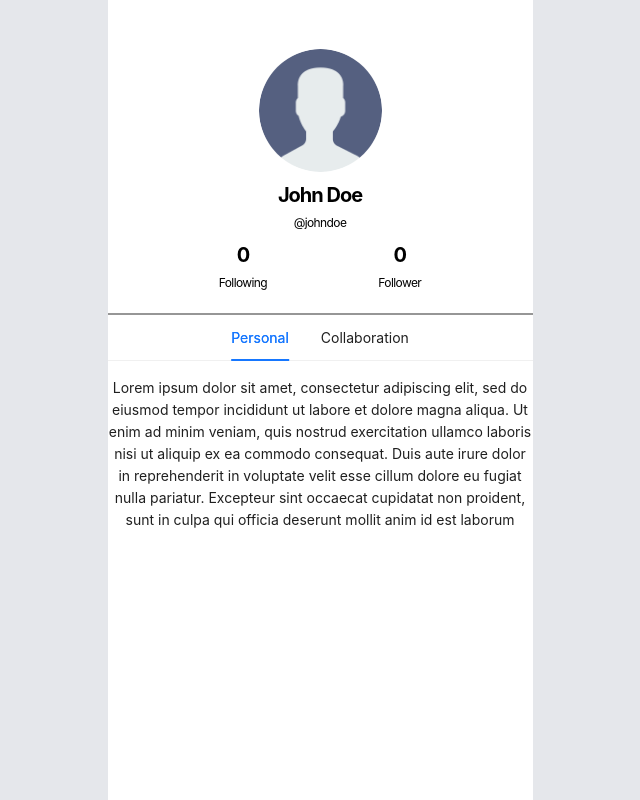
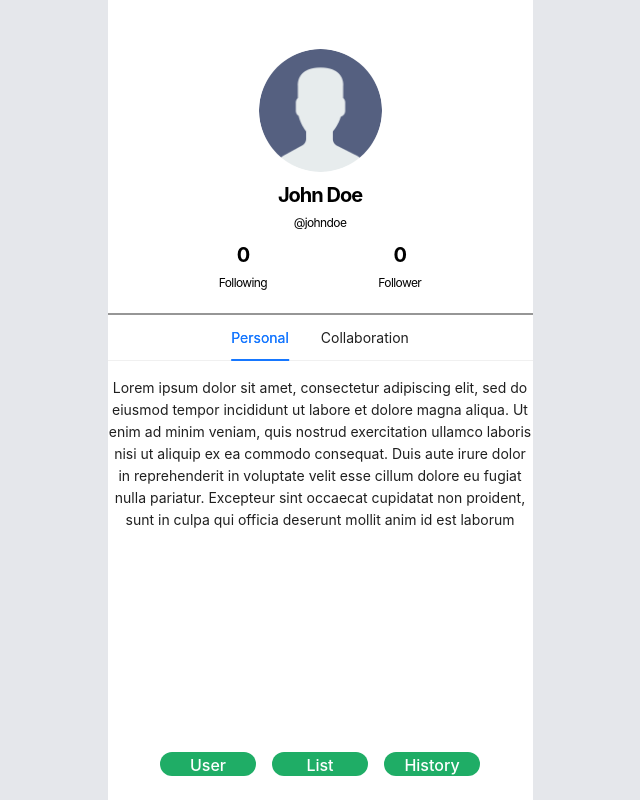
Before and after one commit to next-3-revou/gifty-fe-dev, a React (Vite) app: page /profile in a window 1280 px wide. Shown: the whole page, without its empty margins (320-960 px from the left). Built offline with nearby package versions, Linux system fonts and the light colour scheme.

Commit message:
feat: add bottom navbar (temp)

```diff
--- /dev/null
+++ b/src/component/molecules/Navbar/index.jsx
@@ -0,0 +1,23 @@
+// import React from 'react'
+
+import Buttons from "../../atom/Button"
+
+const Navbar = () => {
+	return (
+		<div className="fixed inset-x-0 bottom-0 z-10 mx-auto flex min-h-[72px] max-w-[425px] items-center bg-white p-4">
+			<div className="flex w-full justify-center ">
+				<div className="menus px-2">
+					<Buttons title={"User"} size={"lg"} />
+				</div>
+				<div className="menus px-2">
+					<Buttons title={"List"} size={"lg"} />
+				</div>
+				<div className="menus px-2">
+					<Buttons title={"History"} size={"lg"} />
+				</div>
+			</div>
+		</div>
+	)
+}
+
+export default Navbar
--- a/src/page/Dashboard/index.jsx
+++ b/src/page/Dashboard/index.jsx
@@ -3,6 +3,7 @@ import { Avatar} from 'antd';
 import user from '../../uploads/images/user.png'
 import { TextGeneral, TextLabel } from '../../component/atom/Text';
 import TabPanel from '../../component/atom/Tabs';
+import Navbar from '../../component/molecules/Navbar';
 
 const Profiles = () => {
   return (
@@ -38,6 +39,7 @@ const Profiles = () => {
                             <div className="profiles-tab">
                               <TabPanel />
                             </div>
+                            <Navbar />
                           </div>
                       </div>
                   </div>
```
